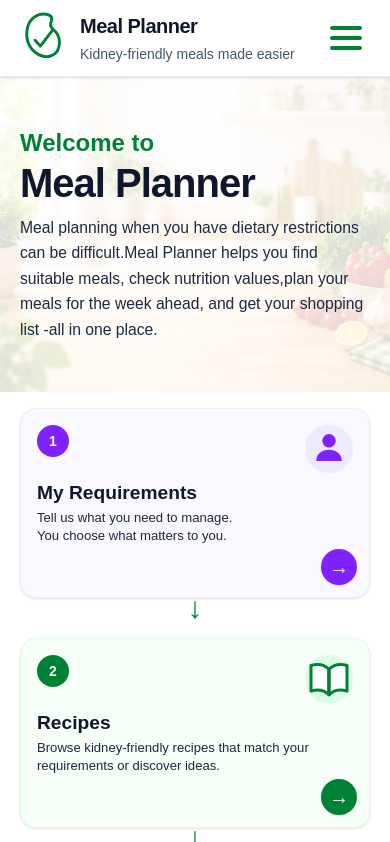
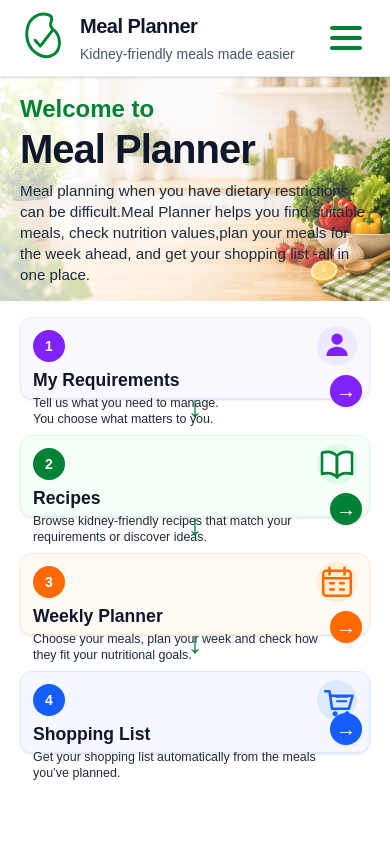
Before and after one commit to rj-jonesatlivedotcom/meal-planner, a Next.js app: page / in a window 390 px wide. Shown: the top 842 px of the page. Built offline with nearby package versions, Linux system fonts and the light colour scheme.

Commit message:
aim to get 4 cards on mobile display

```diff
--- a/app/page.tsx
+++ b/app/page.tsx
@@ -160,9 +160,9 @@ export default function Home() {
           backgroundImage: "url('/images/background.png')",
         }}
       >
-        <div className="absolute inset-0 bg-white/85 md:bg-gradient-to-r md:from-white/45 md:via-white/25 md:to-transparent" />
+        <div className="absolute inset-0 bg-gradient-to-r from-white/80 via-white/55 to-white/10 md:from-white/45 md:via-white/25 md:to-transparent" />
 
-        <div className="relative z-10 mx-auto flex min-h-[315px] max-w-[1400px] items-center px-5 py-5 sm:px-10 md:min-h-[295px] md:px-12 md:py-6 lg:px-16">
+        <div className="relative z-10 mx-auto flex min-h-[205px] max-w-[1400px] items-center px-5 py-4 sm:px-10 md:min-h-[295px] md:px-12 md:py-6 lg:px-16">
           <div className="w-full max-w-[700px]">
             <p className="text-2xl font-bold text-green-700 sm:text-3xl">
               Welcome to
@@ -172,7 +172,7 @@ export default function Home() {
               Meal Planner
             </h1>
 
-            <p className="mt-3 max-w-[720px] text-[0.98rem] leading-relaxed text-slate-800 sm:text-xl md:mt-4 md:text-[1.1rem]">
+            <p className="mt-3 max-w-[720px] text-[0.95rem] leading-snug text-slate-800 sm:text-xl md:mt-4 md:text-[1.1rem]">
               Meal planning when you have dietary restrictions can be difficult.
               <br className="hidden md:block" />
               Meal Planner helps you find suitable meals, check nutrition values,
@@ -192,9 +192,9 @@ export default function Home() {
             <div key={step.title} className="relative">
               <Link
                 href={step.href}
-                className={`group relative flex h-[190px] w-full flex-col rounded-2xl border px-4 py-4 shadow-sm transition hover:-translate-y-0.5 hover:shadow-md sm:h-[195px] sm:px-6 md:h-full md:min-h-[225px] md:px-5 md:py-6 lg:px-6 xl:min-h-[235px] ${step.cardClass}`}
+                className={`group flex h-[82px] min-h-0 w-full flex-col rounded-xl border px-3 py-2 shadow-sm transition hover:-translate-y-0.5 hover:shadow-md sm:h-[90px] sm:px-4 md:h-full md:min-h-[225px] md:rounded-2xl md:px-5 md:py-6 lg:px-6 xl:min-h-[235px] ${step.cardClass}`}
               >
-                <div className="flex items-start justify-between">
+                <div className="flex items-center justify-between">
                   <span
                     className={`flex h-8 w-8 items-center justify-center rounded-full text-sm font-bold text-white ${step.numberClass}`}
                   >
@@ -202,23 +202,23 @@ export default function Home() {
                   </span>
 
                   <div
-                    className={`flex h-12 w-12 items-center justify-center rounded-full md:h-20 md:w-20 ${step.iconClass}`}
+                    className={`flex h-10 w-10 items-center justify-center rounded-full md:h-20 md:w-20 ${step.iconClass}`}
                   >
                     {step.icon}
                   </div>
                 </div>
 
-                <div className="mt-2 flex flex-col md:mt-4 md:flex-1">
-                  <h2 className="text-[1.2rem] font-bold leading-tight text-slate-900 md:text-[1.3rem] lg:text-[1.45rem]">
+                <div className="mt-1 min-w-0 md:mt-4 md:flex-1">
+                  <h2 className="text-[1.1rem] font-bold leading-tight text-slate-900 md:text-[1.3rem] lg:text-[1.45rem]">
                     {step.title}
                   </h2>
 
-                  <p className="mt-1 max-w-[88%] text-[0.82rem] leading-snug text-slate-800 md:mt-2 md:max-w-none md:text-[0.9rem] lg:text-[0.95rem]">
+                  <p className="mt-1 max-w-[88%] text-[0.78rem] leading-tight text-slate-800 md:mt-2 md:max-w-none md:text-[0.9rem] lg:text-[0.95rem]">
                     {step.description}
                   </p>
 
                   <div
-                    className={`absolute bottom-3 right-3 flex h-9 w-9 items-center justify-center rounded-full text-xl font-semibold leading-none text-white shadow-sm transition group-hover:translate-x-1 md:static md:mt-auto md:ml-auto md:h-10 md:w-10 md:text-2xl ${step.arrowClass}`}
+                    className={`absolute bottom-2 right-2 flex h-8 w-8 items-center justify-center rounded-full text-xl font-semibold leading-none text-white shadow-sm transition group-hover:translate-x-1 md:static md:mt-auto md:ml-auto md:h-10 md:w-10 md:text-2xl ${step.arrowClass}`}
                     aria-hidden="true"
                   >
                     →
@@ -237,7 +237,7 @@ export default function Home() {
 
               {index < steps.length - 1 && (
                 <div
-                  className="flex h-5 items-center justify-center text-3xl font-bold leading-none text-green-700 sm:h-6 md:hidden"
+                  className="flex h-4 items-center justify-center text-3xl font-bold leading-none text-green-700 sm:h-5 md:hidden"
                   aria-hidden="true"
                 >
                   ↓
```
